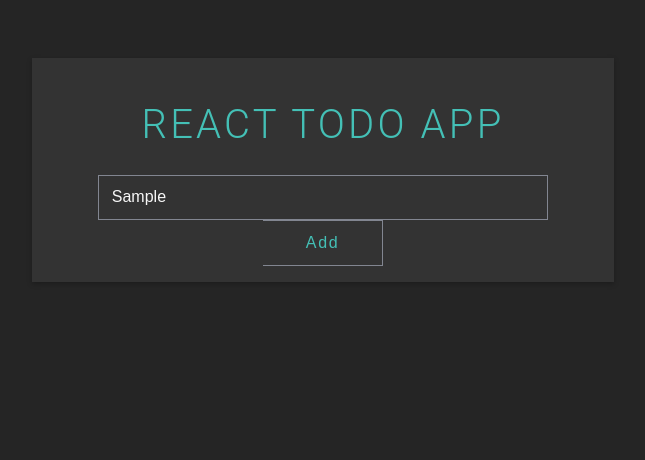
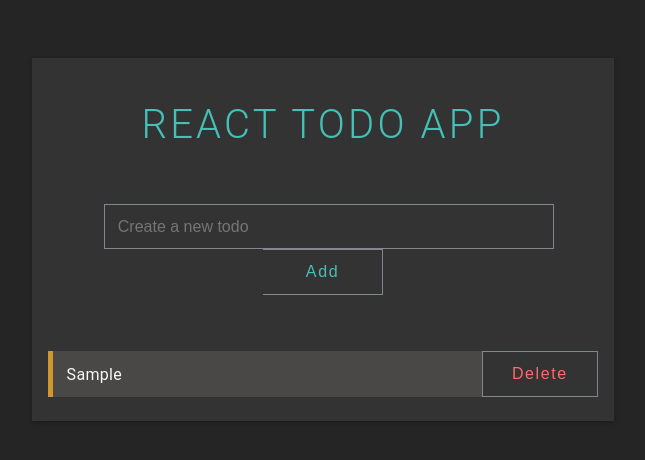
Before and after one commit to rhayanebarros/todo-react, a React (Create React App) app: page / in a window 1280 px wide. Both pictures are taken after typing "Sample" into the empty fields and a click on the button "Add". Shown: the top 460 px of the page, without its empty margins (317-962 px from the left). Built offline with nearby package versions, Linux system fonts and the light colour scheme.

Commit message:
[WIP]add todos.

```diff
--- a/src/App.js
+++ b/src/App.js
@@ -2,25 +2,50 @@ import { useState } from 'react';
 import './App.css';
 
 const App = () => {
+  const [todos, setTodos] = useState([]);
   const [todo, setTodo] = useState("");
+
+  const addTodo = () => {
+    if (todo !== "") {
+      setTodos([...todos, todo]);
+      setTodo("");
+    }
+  };
+
   return (
     <div className='App'>
       <h1>React Todo App</h1>
 
-      <div>
+      <div className='input-wrapper'>
         <input
           type='text'
           name='todo'
           value={todo}
-          placeholder='Criando um novo todo'
+          placeholder='Create a new todo'
           onChange={(e) => {
             setTodo(e.target.value);
           }}
           />
-        <button className='add-button'>
+        <button className='add-button' onClick={addTodo}>
           Add
         </button>
       </div>
+
+      {todos?.length > 0 ? (
+        <ul className="todo-list">
+          {todos.map((todo, index) => (
+            <div className="todo">
+              <li key={index}> {todo} </li>
+
+              <button className="delete-button">Delete</button>
+            </div>
+          ))}
+        </ul>
+      ) : (
+        <div className="empty">
+          <p>No task found</p>
+        </div>
+      )}
     </div>
   );
 };
```
